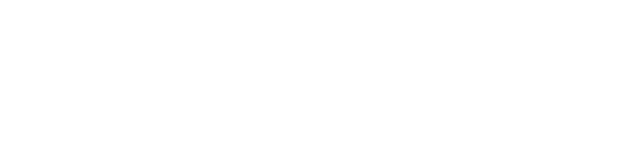
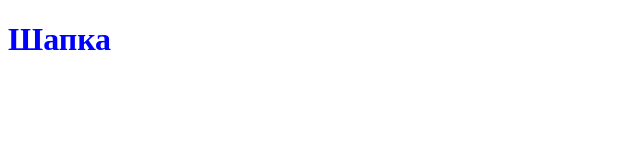
Before and after one commit to DominAndrii/github-projeckts, a plain HTML site: page index.html in a window 1280 px wide. Shown: the whole page, without its empty margins (0-640 px from the left). Drawn offline with Linux system fonts and the light colour scheme.

Commit message:
Добавів заголовок та стиль

```diff
--- a/index.html
+++ b/index.html
@@ -5,8 +5,11 @@
     <meta http-equiv="X-UA-Compatible" content="IE=edge">
     <meta name="viewport" content="width=device-width, initial-scale=1.0">
     <title>Git study!</title>
+
+    <link rel="stylesheet" href="./css/style.css">
 </head>
 <body>
 
+<h1>Шапка</h1>
 </body>
 </html>
```
